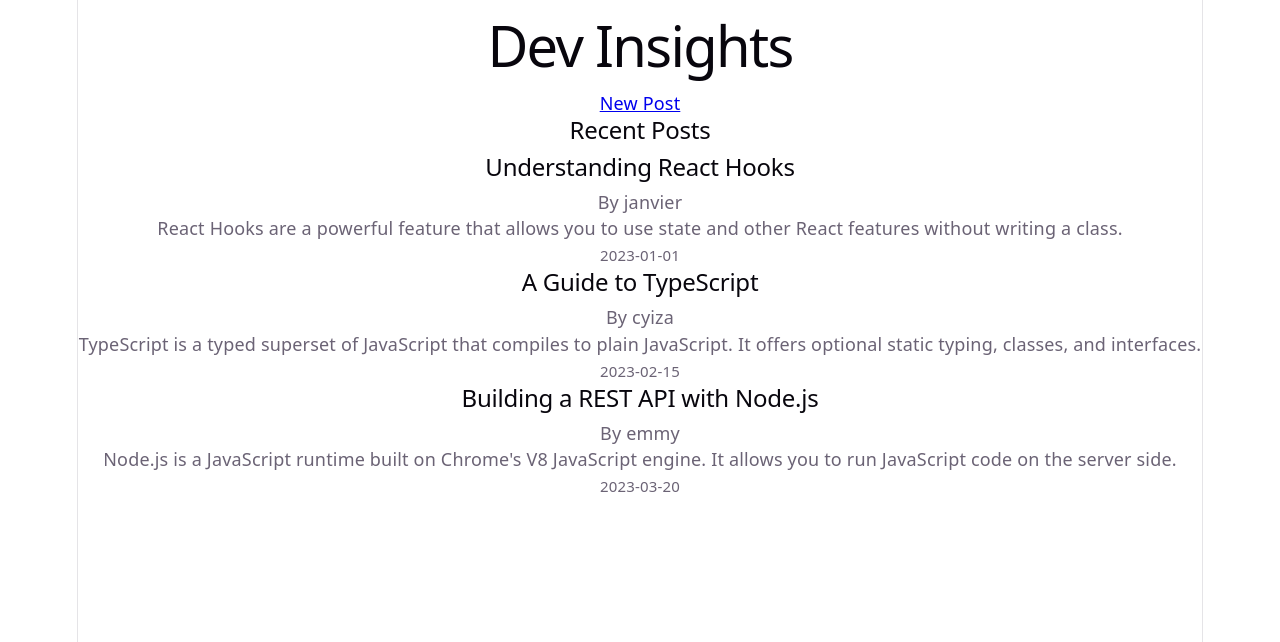
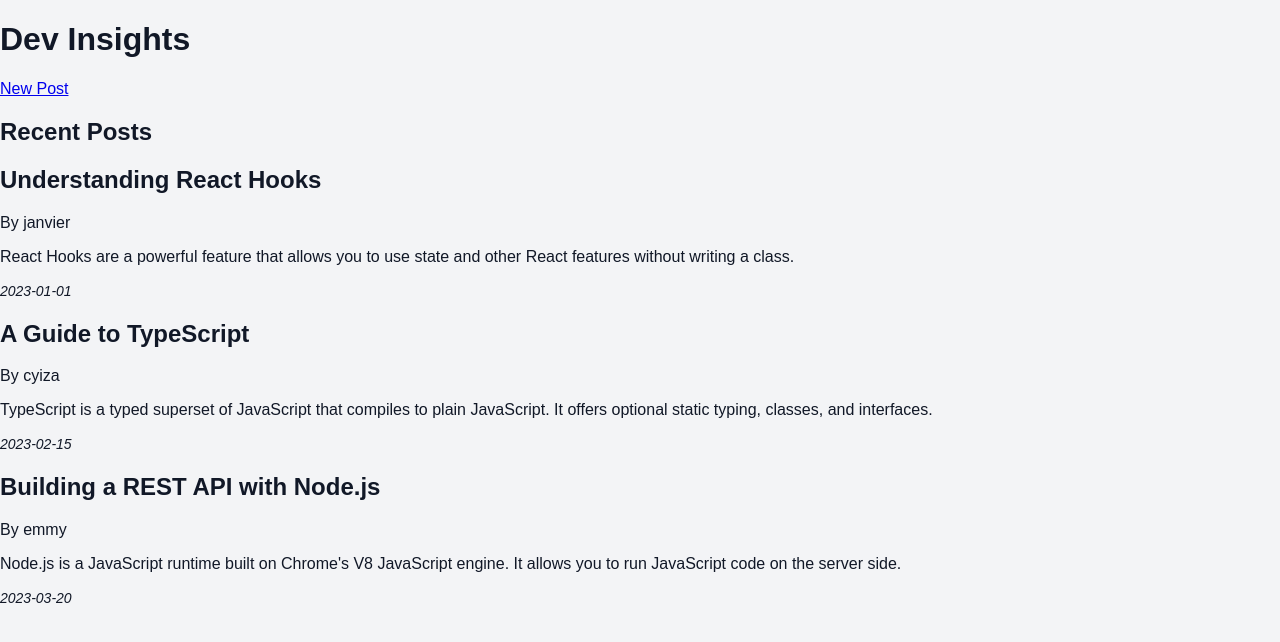
Before and after one commit to Clarisse-12/react-mini-blog, a React (Vite) app: page / in a window 1280 px wide. Shown: the top 642 px of the page. Built offline with nearby package versions, Linux system fonts and the light colour scheme.

Commit message:
feat: clean up CSS files and enhance Post component styling

```diff
--- a/src/App.css
+++ b/src/App.css
@@ -1,184 +1,3 @@
-.counter {
-  font-size: 16px;
-  padding: 5px 10px;
-  border-radius: 5px;
-  color: var(--accent);
-  background: var(--accent-bg);
-  border: 2px solid transparent;
-  transition: border-color 0.3s;
-  margin-bottom: 24px;
-
-  &:hover {
-    border-color: var(--accent-border);
-  }
-  &:focus-visible {
-    outline: 2px solid var(--accent);
-    outline-offset: 2px;
-  }
+main {
+  min-height: 100vh;
 }
-
-.hero {
-  position: relative;
-
-  .base,
-  .framework,
-  .vite {
-    inset-inline: 0;
-    margin: 0 auto;
-  }
-
-  .base {
-    width: 170px;
-    position: relative;
-    z-index: 0;
-  }
-
-  .framework,
-  .vite {
-    position: absolute;
-  }
-
-  .framework {
-    z-index: 1;
-    top: 34px;
-    height: 28px;
-    transform: perspective(2000px) rotateZ(300deg) rotateX(44deg) rotateY(39deg)
-      scale(1.4);
-  }
-
-  .vite {
-    z-index: 0;
-    top: 107px;
-    height: 26px;
-    width: auto;
-    transform: perspective(2000px) rotateZ(300deg) rotateX(40deg) rotateY(39deg)
-      scale(0.8);
-  }
-}
-
-#center {
-  display: flex;
-  flex-direction: column;
-  gap: 25px;
-  place-content: center;
-  place-items: center;
-  flex-grow: 1;
-
-  @media (max-width: 1024px) {
-    padding: 32px 20px 24px;
-    gap: 18px;
-  }
-}
-
-#next-steps {
-  display: flex;
-  border-top: 1px solid var(--border);
-  text-align: left;
-
-  & > div {
-    flex: 1 1 0;
-    padding: 32px;
-    @media (max-width: 1024px) {
-      padding: 24px 20px;
-    }
-  }
-
-  .icon {
-    margin-bottom: 16px;
-    width: 22px;
-    height: 22px;
-  }
-
-  @media (max-width: 1024px) {
-    flex-direction: column;
-    text-align: center;
-  }
-}
-
-#docs {
-  border-right: 1px solid var(--border);
-
-  @media (max-width: 1024px) {
-    border-right: none;
-    border-bottom: 1px solid var(--border);
-  }
-}
-
-#next-steps ul {
-  list-style: none;
-  padding: 0;
-  display: flex;
-  gap: 8px;
-  margin: 32px 0 0;
-
-  .logo {
-    height: 18px;
-  }
-
-  a {
-    color: var(--text-h);
-    font-size: 16px;
-    border-radius: 6px;
-    background: var(--social-bg);
-    display: flex;
-    padding: 6px 12px;
-    align-items: center;
-    gap: 8px;
-    text-decoration: none;
-    transition: box-shadow 0.3s;
-
-    &:hover {
-      box-shadow: var(--shadow);
-    }
-    .button-icon {
-      height: 18px;
-      width: 18px;
-    }
-  }
-
-  @media (max-width: 1024px) {
-    margin-top: 20px;
-    flex-wrap: wrap;
-    justify-content: center;
-
-    li {
-      flex: 1 1 calc(50% - 8px);
-    }
-
-    a {
-      width: 100%;
-      justify-content: center;
-      box-sizing: border-box;
-    }
-  }
-}
-
-#spacer {
-  height: 88px;
-  border-top: 1px solid var(--border);
-  @media (max-width: 1024px) {
-    height: 48px;
-  }
-}
-
-.ticks {
-  position: relative;
-  width: 100%;
-
-  &::before,
-  &::after {
-    content: '';
-    position: absolute;
-    top: -4.5px;
-    border: 5px solid transparent;
-  }
-
-  &::before {
-    left: 0;
-    border-left-color: var(--border);
-  }
-  &::after {
-    right: 0;
-    border-right-color: var(--border);
-  }
-}
--- a/src/App.tsx
+++ b/src/App.tsx
@@ -1,3 +1,4 @@
+import "./App.css"
 import Header from "./components/Header/Header.tsx";
 import PostList from "./components/PostList/PostList.tsx";
 
--- a/src/components/Post/Post.tsx
+++ b/src/components/Post/Post.tsx
@@ -12,7 +12,13 @@ function Post({ post }: PostProps) {
       <h2>{post.title}</h2>
       <p>By {post.author}</p>
       <p>{post.content}</p>
-      <small>{post.date}</small>
+      <small
+      style={{
+        fontSize: "14px",
+        fontStyle: "italic",
+        }}
+        >
+            {post.date}</small>
     </article>
   );
 }
--- a/src/components/PostList/PostList.css
+++ b/src/components/PostList/PostList.css
@@ -0,0 +1,10 @@
+.post-list {
+    max-width: 800px;
+    margin: 40px auto;
+    padding: 0 20px;
+}
+
+.post-list h2 {
+    text-align: center;
+    margin-bottom: 30px;
+}
--- a/src/index.css
+++ b/src/index.css
@@ -1,111 +1,10 @@
-:root {
-  --text: #6b6375;
-  --text-h: #08060d;
-  --bg: #fff;
-  --border: #e5e4e7;
-  --code-bg: #f4f3ec;
-  --accent: #aa3bff;
-  --accent-bg: rgba(170, 59, 255, 0.1);
-  --accent-border: rgba(170, 59, 255, 0.5);
-  --social-bg: rgba(244, 243, 236, 0.5);
-  --shadow:
-    rgba(0, 0, 0, 0.1) 0 10px 15px -3px, rgba(0, 0, 0, 0.05) 0 4px 6px -2px;
-
-  --sans: system-ui, 'Segoe UI', Roboto, sans-serif;
-  --heading: system-ui, 'Segoe UI', Roboto, sans-serif;
-  --mono: ui-monospace, Consolas, monospace;
-
-  font: 18px/145% var(--sans);
-  letter-spacing: 0.18px;
-  color-scheme: light dark;
-  color: var(--text);
-  background: var(--bg);
-  font-synthesis: none;
-  text-rendering: optimizeLegibility;
-  -webkit-font-smoothing: antialiased;
-  -moz-osx-font-smoothing: grayscale;
-
-  @media (max-width: 1024px) {
-    font-size: 16px;
-  }
-}
-
-@media (prefers-color-scheme: dark) {
-  :root {
-    --text: #9ca3af;
-    --text-h: #f3f4f6;
-    --bg: #16171d;
-    --border: #2e303a;
-    --code-bg: #1f2028;
-    --accent: #c084fc;
-    --accent-bg: rgba(192, 132, 252, 0.15);
-    --accent-border: rgba(192, 132, 252, 0.5);
-    --social-bg: rgba(47, 48, 58, 0.5);
-    --shadow:
-      rgba(0, 0, 0, 0.4) 0 10px 15px -3px, rgba(0, 0, 0, 0.25) 0 4px 6px -2px;
-  }
-
-  #social .button-icon {
-    filter: invert(1) brightness(2);
-  }
-}
-
-#root {
-  width: 1126px;
-  max-width: 100%;
-  margin: 0 auto;
-  text-align: center;
-  border-inline: 1px solid var(--border);
-  min-height: 100svh;
-  display: flex;
-  flex-direction: column;
+* {
   box-sizing: border-box;
 }
 
 body {
+  font-family: Arial, sans-serif;
+  background-color: #f3f4f6;
   margin: 0;
+  color: #111827;
 }
-
-h1,
-h2 {
-  font-family: var(--heading);
-  font-weight: 500;
-  color: var(--text-h);
-}
-
-h1 {
-  font-size: 56px;
-  letter-spacing: -1.68px;
-  margin: 32px 0;
-  @media (max-width: 1024px) {
-    font-size: 36px;
-    margin: 20px 0;
-  }
-}
-h2 {
-  font-size: 24px;
-  line-height: 118%;
-  letter-spacing: -0.24px;
-  margin: 0 0 8px;
-  @media (max-width: 1024px) {
-    font-size: 20px;
-  }
-}
-p {
-  margin: 0;
-}
-
-code,
-.counter {
-  font-family: var(--mono);
-  display: inline-flex;
-  border-radius: 4px;
-  color: var(--text-h);
-}
-
-code {
-  font-size: 15px;
-  line-height: 135%;
-  padding: 4px 8px;
-  background: var(--code-bg);
-}
```
